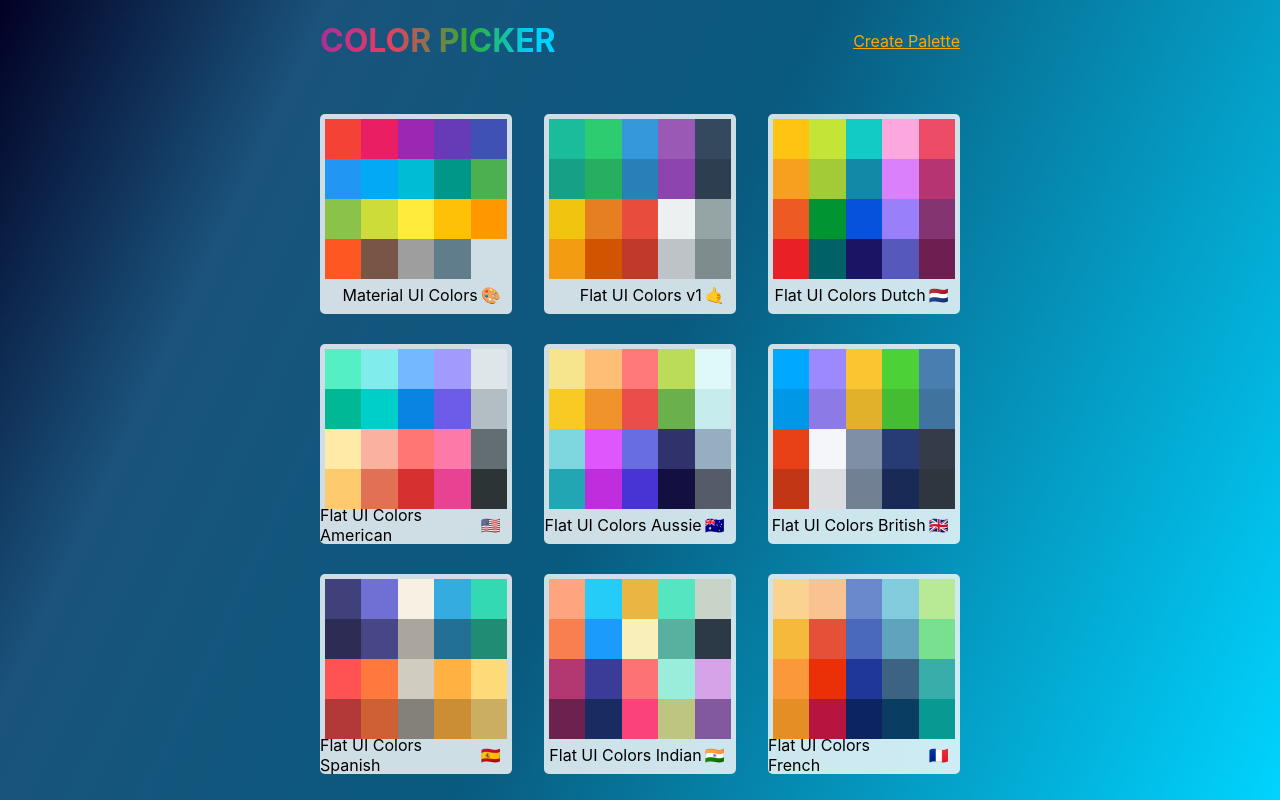
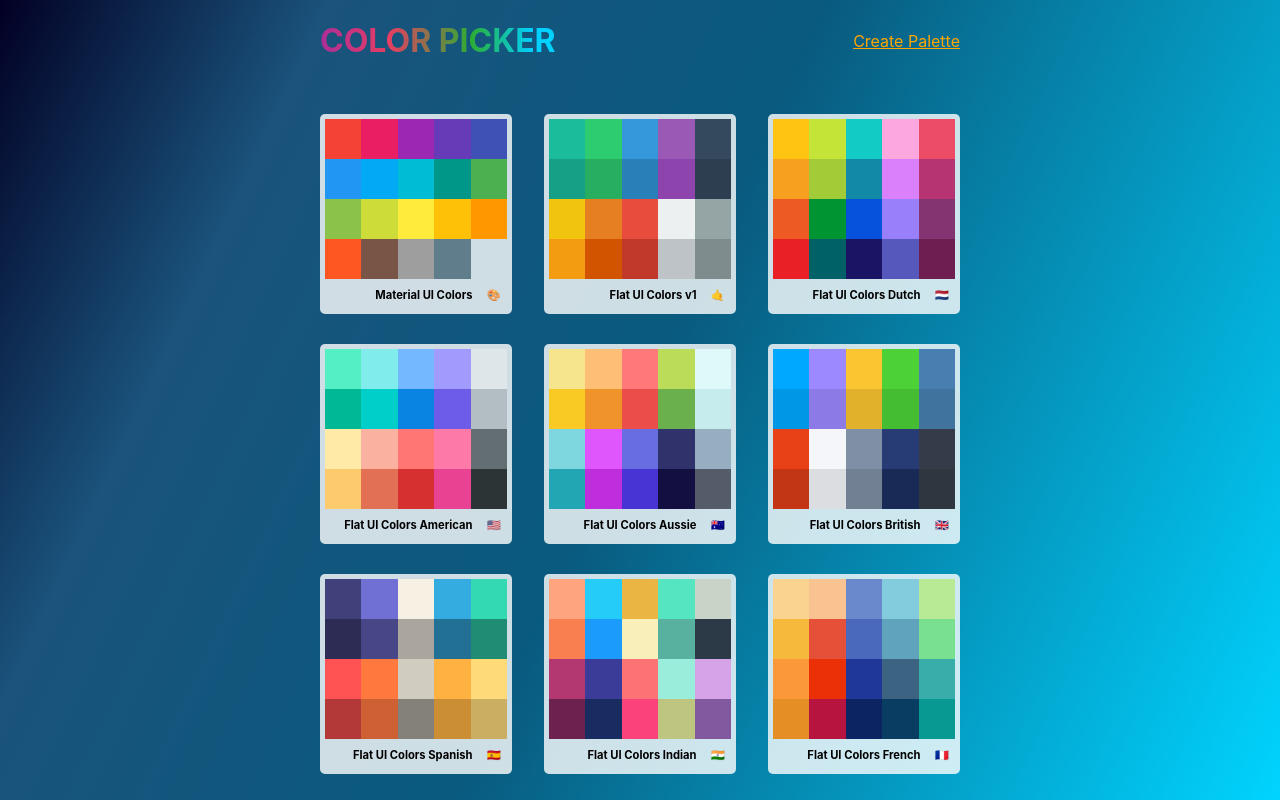
Before and after one commit to kylenguyen1014/MaterialUI_React_withHooks, a React (Create React App) app: page / in a window 1280 px wide. Built offline with nearby package versions, Linux system fonts and the light colour scheme.

Commit message:
sync with localstorage, fix text overflow in minipalette's footer

```diff
--- a/src/App.js
+++ b/src/App.js
@@ -1,17 +1,23 @@
-import React, {useState} from 'react';
+import React, {useState, useEffect} from 'react';
 import './App.css';
 import Palette from './Palette';
 import colorHelper from './colorHelper';
 import seedColors from './seedColors';
-import { Switch, Route, Link } from "react-router-dom";
+import { Switch, Route } from "react-router-dom";
 import PaletteList from './PaletteList';
 import SinglePalette from './SinglePalette';
 import NewPaletteForm from './NewPaletteForm';
 
 function App(props) {
-  const [palettes, setPalettes] = useState(seedColors);
+  const [palettes, setPalettes] = useState( JSON.parse(localStorage.getItem('palettes')) || seedColors);
+
+  useEffect(() => {
+    // Update palettes
+    localStorage.setItem('palettes', JSON.stringify(palettes));
+  }, [palettes]);
+
   const findPalette = (id) => {
-    return seedColors.find(palette => palette.id === id);
+    return palettes.find(palette => palette.id === id);
   }
 
   const addPalette = (palette) => {
--- a/src/Footer.js
+++ b/src/Footer.js
@@ -7,12 +7,16 @@ const styles = {
         height: '4vh',
         display: 'flex',
         justifyContent: 'flex-end',
-
+        fontSize: props => props.isFullSize ? '1rem' : '0.7rem',
         alignItems: 'center',
-        '& span': {
+        '& p': {
             padding: '0.2rem',
             marginRight: '0.5rem',
-            fontWeight: '700'
+            fontWeight: '700',
+            // textOverflow: 'ellipsis',
+            // wordWrap: 'break-word' ,
+            // whiteSpace: 'pre-wrap',
+            // overflow: 'hidden',
         }
     },
 
@@ -21,8 +25,8 @@ function Footer(props) {
     const { classes, paletteName, emoji } = props;
     return (
         <div className={classes.footer}>
-            <div>{paletteName}</div>
-            <span>{emoji}</span>
+            <p>{paletteName}</p>
+            <p>{emoji}</p>
         </div>
     )
 }
--- a/src/MiniPalette.js
+++ b/src/MiniPalette.js
@@ -82,7 +82,7 @@ function MiniPalette(props) {
             <div className={classes.container}>
                 {palette.colors.map(color => <div className={classes.miniBox} style={{backgroundColor : color.color}} key={color.name}></div>)}
             </div>
-            <Footer paletteName={palette.paletteName} emoji={palette.emoji}/>
+            <Footer paletteName={palette.paletteName} emoji={palette.emoji} isFullSize={false}/>
         </div>
     )
 }
--- a/src/Palette.js
+++ b/src/Palette.js
@@ -48,7 +48,7 @@ function Palette(props) {
             <div className={classes.container}>
                 {colorBoxes}
             </div>
-            <Footer paletteName={palette.paletteName} emoji={palette.emoji}/>
+            <Footer paletteName={palette.paletteName} emoji={palette.emoji} isFullSize={true}/>
 
         </div>
     )
```
